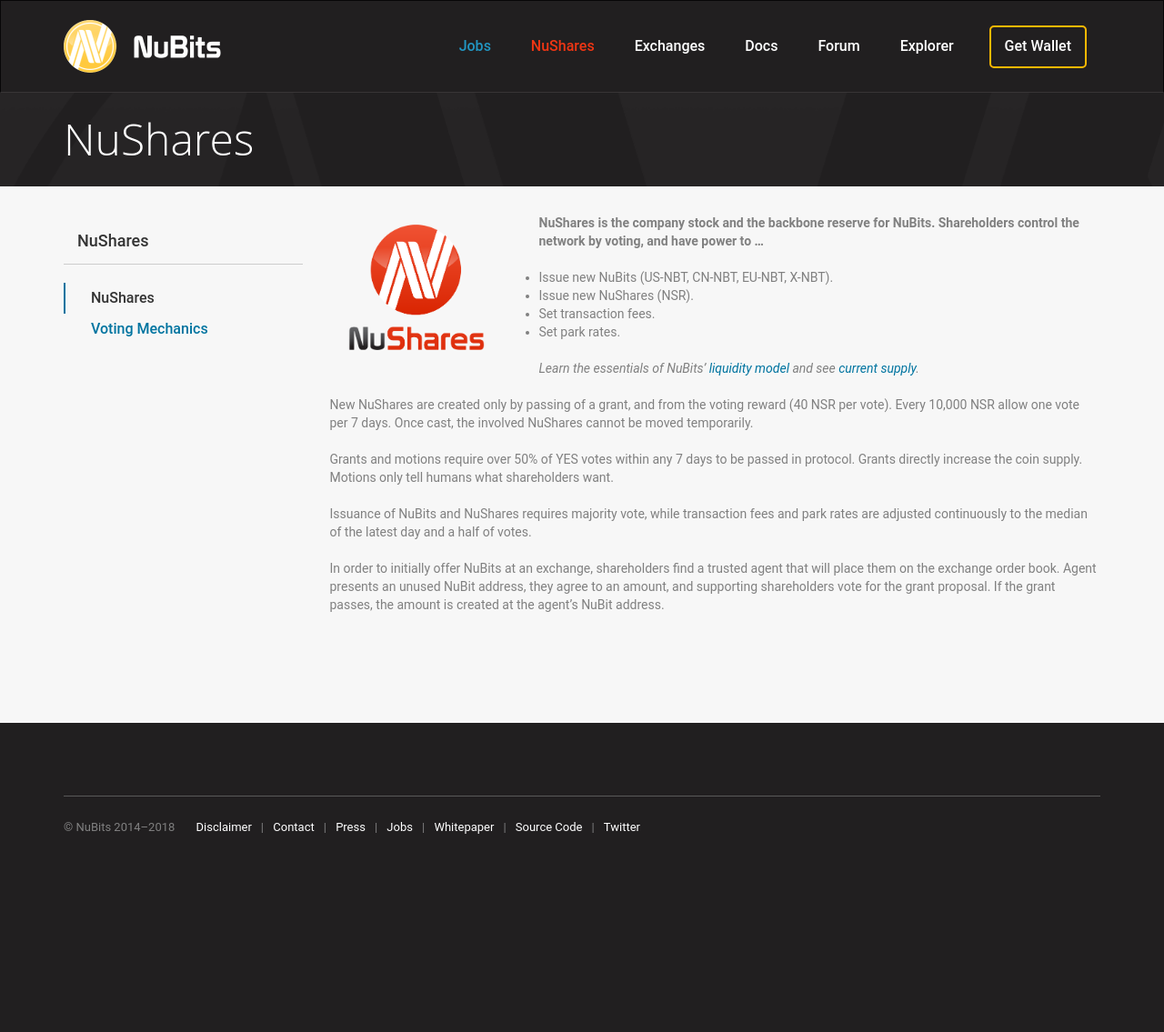
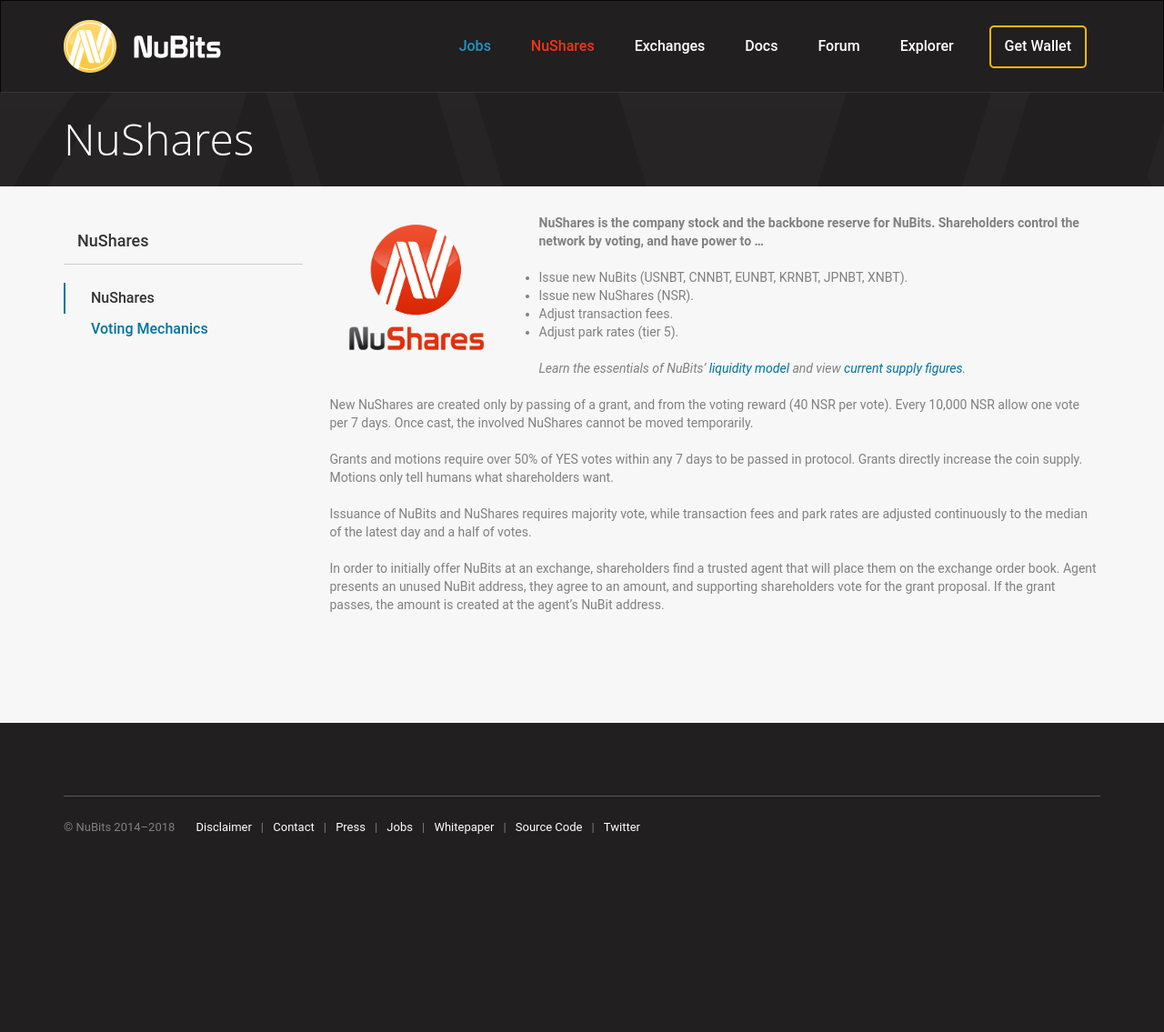
Before and after one commit to NuNetwork/nunetwork.github.io, a Jekyll site: the page built from _pages/nushares.md, in a window 1280 px wide. Shown: the whole page at 91% size. Built offline with Jekyll 4.4.1, drawn with Linux system fonts in a browser that asks for light colours.

Commit message:
Update nushares.md

```diff
--- a/_pages/nushares.md
+++ b/_pages/nushares.md
@@ -9,12 +9,12 @@
 <img src="{{ site.url }}{{ site.baseurl }}/assets/nushares-logo-full-150-twotone.png" width="150" height="143" alt="" style="float: left; margin: 10px 60px 40px 20px">
 **NuShares is the company stock and the backbone reserve for NuBits. Shareholders control the network by voting, and have power to …**
 
-- Issue new NuBits (US-NBT, CN-NBT, EU-NBT, X-NBT).
+- Issue new NuBits (USNBT, CNNBT, EUNBT, KRNBT, JPNBT, XNBT).
 - Issue new NuShares (NSR).
-- Set transaction fees.
-- Set park rates.
+- Adjust transaction fees.
+- Adjust park rates (tier 5).
 
-*Learn the essentials of NuBits' [liquidity model](https://discuss.nubits.com/t/nubits-liquidity-model/5395) and see [current supply](https://nubits.com/supply).*
+*Learn the essentials of NuBits' [liquidity model](https://discuss.nubits.com/t/nubits-liquidity-model/5395) and view [current supply figures](https://nubits.com/supply).*
 
 New NuShares are created only by passing of a grant, and from the voting reward (40 NSR per vote). Every 10,000 NSR allow one vote per 7 days. Once cast, the involved NuShares cannot be moved temporarily.
 
```
